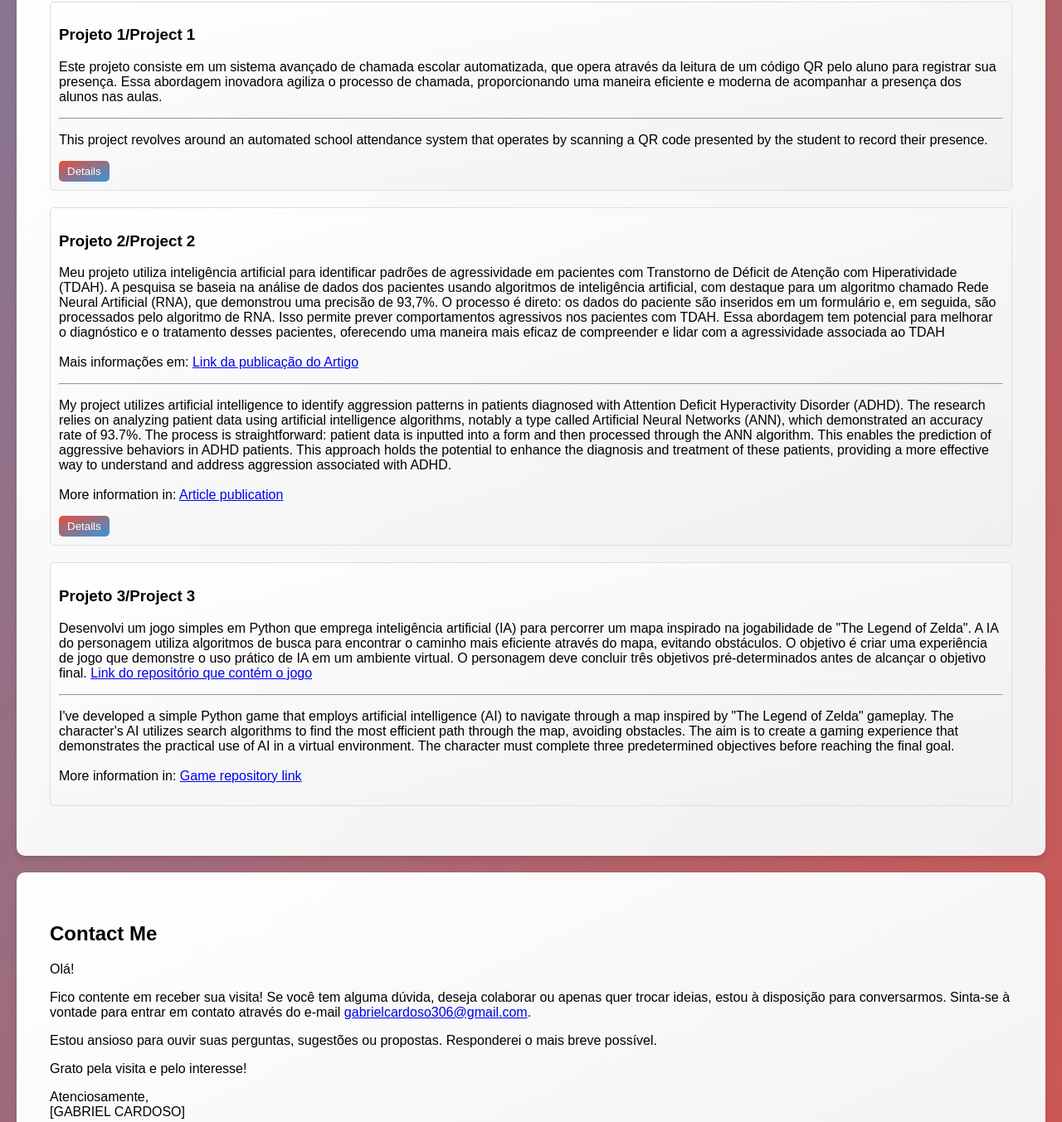
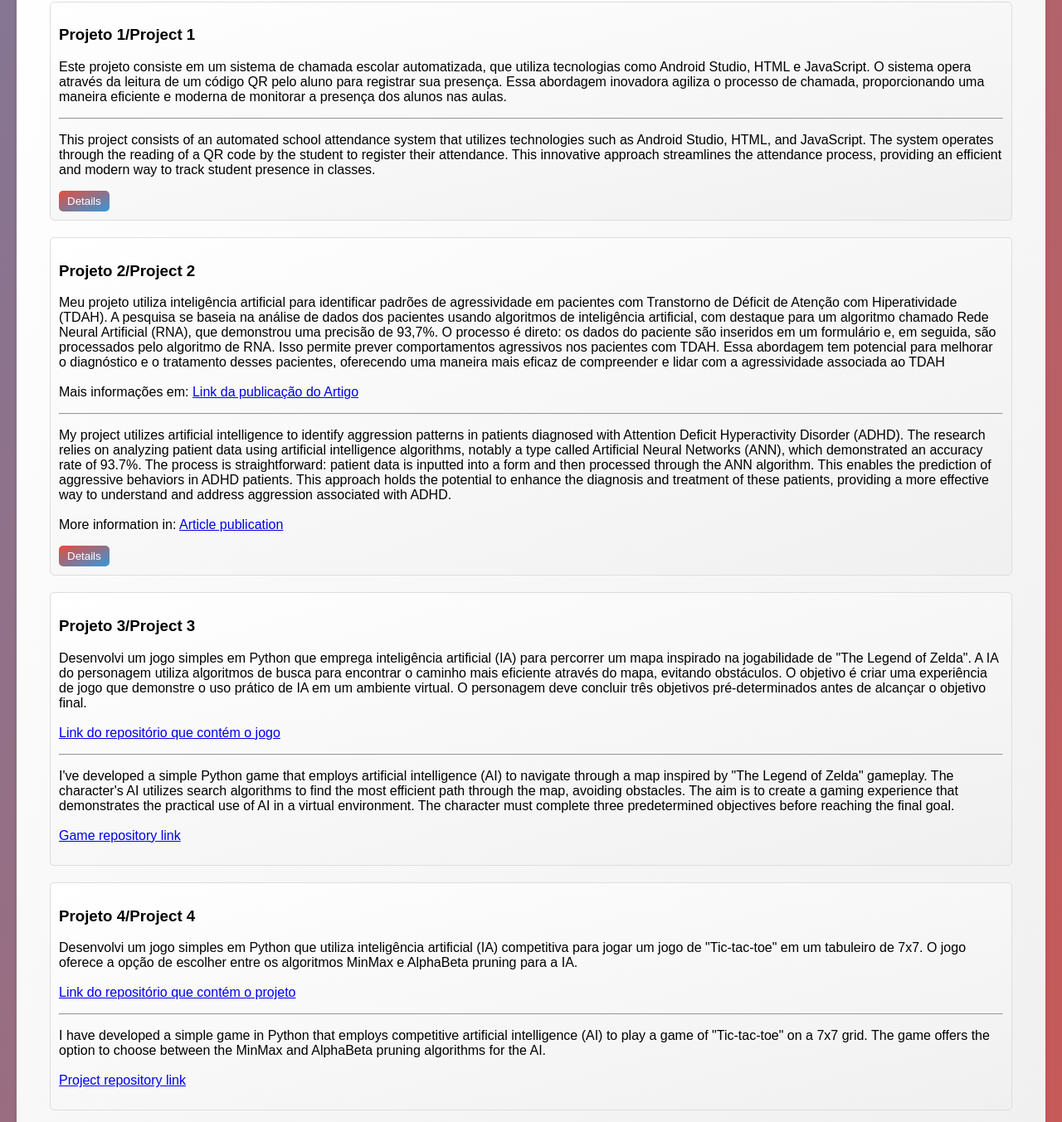
Before and after one commit to GabrielDev-S/Portfolio, a plain HTML site: page index.html in a window 1280 px wide. Shown: the part 898-2251 px from the top of the page at 83% size. Drawn offline with Linux system fonts and the light colour scheme.

Commit message:
Incluídas novas atividades e corrigidas algumas anteriores

```diff
--- a/index.html
+++ b/index.html
@@ -81,17 +81,21 @@
       <div class="project">
         <h3>Projeto 1/Project 1</h3>
         <p>
-          Este projeto consiste em um sistema avançado de chamada escolar
-          automatizada, que opera através da leitura de um código QR pelo aluno
-          para registrar sua presença. Essa abordagem inovadora agiliza o
-          processo de chamada, proporcionando uma maneira eficiente e moderna de
-          acompanhar a presença dos alunos nas aulas.
+          Este projeto consiste em um sistema de chamada escolar automatizada,
+          que utiliza tecnologias como Android Studio, HTML e JavaScript. O
+          sistema opera através da leitura de um código QR pelo aluno para
+          registrar sua presença. Essa abordagem inovadora agiliza o processo de
+          chamada, proporcionando uma maneira eficiente e moderna de monitorar a
+          presença dos alunos nas aulas.
         </p>
         <hr />
         <p>
-          This project revolves around an automated school attendance system
-          that operates by scanning a QR code presented by the student to record
-          their presence.
+          This project consists of an automated school attendance
+          system that utilizes technologies such as Android Studio, HTML, and
+          JavaScript. The system operates through the reading of a QR code by
+          the student to register their attendance. This innovative approach
+          streamlines the attendance process, providing an efficient and modern
+          way to track student presence in classes.
         </p>
         <button class="modal-button" data-modal="modal1">Details</button>
       </div>
@@ -146,6 +150,7 @@
           obstáculos. O objetivo é criar uma experiência de jogo que demonstre o
           uso prático de IA em um ambiente virtual. O personagem deve concluir
           três objetivos pré-determinados antes de alcançar o objetivo final.
+          <br /><br />
           <a href="https://github.com/gabrielSTP/AI_ZeldaGame"
             >Link do repositório que contém o jogo</a
           >
@@ -160,9 +165,32 @@
           of AI in a virtual environment. The character must complete three
           predetermined objectives before reaching the final goal.
           <br /><br />
-          More information in:
           <a href="https://github.com/gabrielSTP/AI_ZeldaGame"
             >Game repository link</a
+          >
+        </p>
+      </div>
+      <div class="project">
+        <h3>Projeto 4/Project 4</h3>
+        <p>
+          Desenvolvi um jogo simples em Python que utiliza inteligência
+          artificial (IA) competitiva para jogar um jogo de "Tic-tac-toe" em um
+          tabuleiro de 7x7. O jogo oferece a opção de escolher entre os
+          algoritmos MinMax e AlphaBeta pruning para a IA.
+          <br /><br />
+          <a href="https://github.com/gabrielSTP/TicTacToe_minmax_alphabeta"
+            >Link do repositório que contém o projeto</a
+          >
+        </p>
+        <hr />
+        <p>
+          I have developed a simple game in Python that employs competitive
+          artificial intelligence (AI) to play a game of "Tic-tac-toe" on a 7x7
+          grid. The game offers the option to choose between the MinMax and
+          AlphaBeta pruning algorithms for the AI.
+          <br /><br />
+          <a href="https://github.com/gabrielSTP/TicTacToe_minmax_alphabeta"
+            >Project repository link</a
           >
         </p>
       </div>
```
